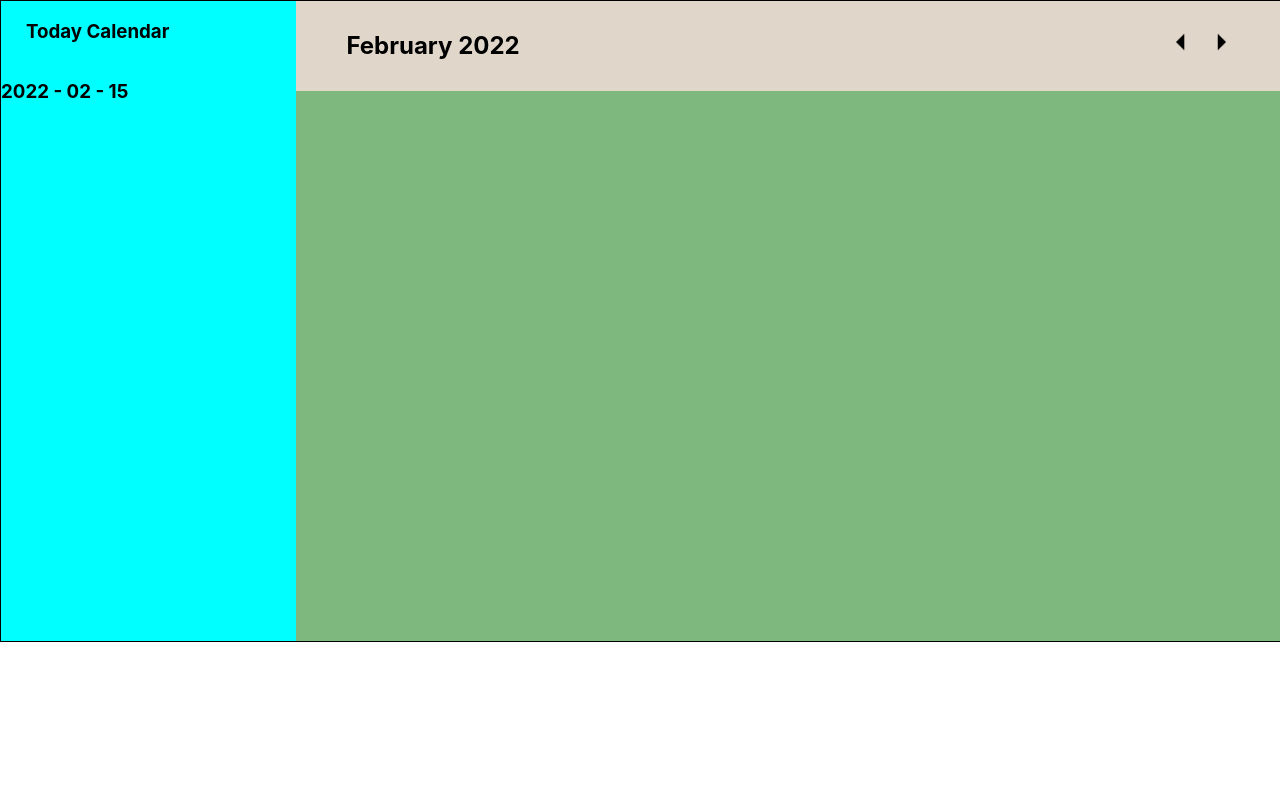
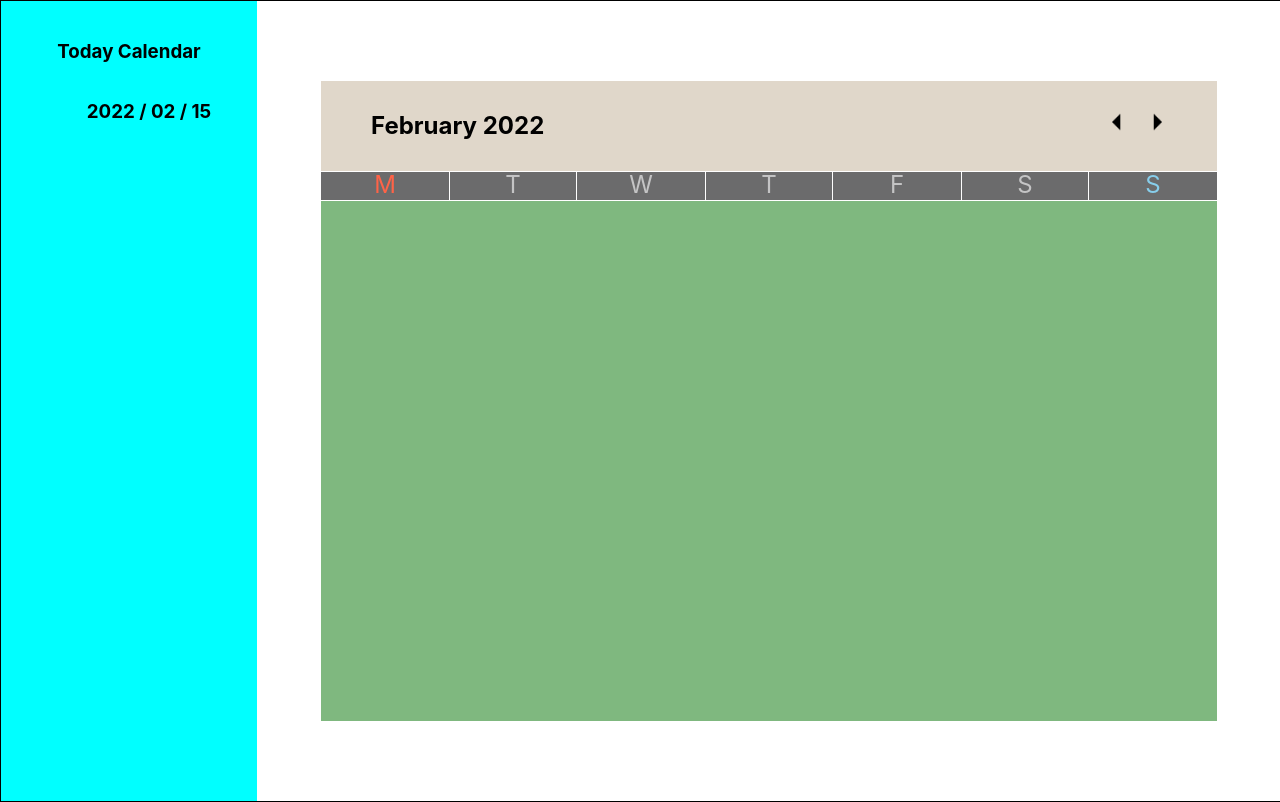
Before and after one commit to iiolo/react-calendar, a React (Create React App) app: page / in a window 1280 px wide. Built offline with nearby package versions, Linux system fonts and the light colour scheme.

Commit message:
calendar 영역 중앙 배치, calendar 요일 header 추가

```diff
--- a/src/App.css
+++ b/src/App.css
@@ -1,26 +1,64 @@
 .layout {
     width: 100vw;
-    height: 80vh;
+    height: 100vh;
     border: 1px solid black;
     display: flex;
 }
 .todo-container {
     background-color: aqua;
-    width: 30%;
+    width: 20%;
     height: 100%;
 }
 .app-container {
+    width: 70vw;
+    height: 80vh;
     display: flex;
     flex-direction: column;
-    width: 100%;
-    height: 100%;
+    margin: auto;
 }
-
+/* calendar */
+/* calendar component */
 .calendar-container {
     flex-grow: 1;
     background-color: rgb(127, 184, 127);
 }
-/* calendar header */
+
+/* calendar-header */
+
+.calendar-week-header {
+    display: flex;
+    height: 30px;
+    background-color: green;
+}
+
+.calendar-week-component {
+    width: 14.2857143%;
+    text-align: center;
+    box-sizing: border-box;
+    background-color: rgb(107, 107, 108);
+    border: 0.1px solid white;
+    font-size: 1.5rem;
+    line-height: 25px;
+}
+
+.calendar-week-component:nth-child(odd) {
+    border-left: none;
+    border-right: none;
+}
+
+.week-weekday {
+    color: rgba(255, 255, 255, 0.603);
+}
+
+.week-sun {
+    color: tomato;
+}
+
+.week-sat {
+    color: skyblue;
+}
+
+/* header */
 .header-container {
     flex-basis: 50px;
     background-color: rgb(224, 215, 202);
@@ -76,14 +114,14 @@
     flex-basis: 50px;
     display: flex;
     flex-wrap: wrap;
-    justify-content: space-between;
+    padding-top: 20px;
+    justify-content: center;
 }
 .todoHeader {
     box-sizing: border-box;
-    padding-left: 25px;
 }
 
 .todoHeader-today {
     box-sizing: border-box;
-    padding-right: 25px;
+    padding-left: 40px;
 }
--- a/src/App.js
+++ b/src/App.js
@@ -22,13 +22,13 @@ class App extends Component {
             <div className="layout">
                 <div className="todo-container">
                     <TodoHeader
-                        today={this.state.today.format('YYYY - MM - DD')}
+                        today={this.state.today.format('YYYY / MM / DD')}
                     />
                 </div>
                 <div className="app-container">
                     <Header
                         YearMonth={this.state.YearMonth.format('MMMM YYYY')}
-                        today={this.state.today.format('YYYY - MM - DD')}
+                        today={this.state.today.format('YYYY / MM / DD')}
                         nextMonth={this.nextMonth}
                     />
                     <Calendar />
--- a/src/Calendar.js
+++ b/src/Calendar.js
@@ -1,8 +1,61 @@
 import React, { Component } from 'react';
+
+class WeekHeader extends Component {
+    dateToArray = (dates) => {
+        if (Array.isArray(dates)) {
+            return dates;
+        } else if (typeof dates === 'string') {
+            return dates.split(',');
+        } else {
+            return ['M', 'T', 'W', 'T', 'F', 'S', 'S'];
+        }
+    };
+
+    mapArrayToDate = (dateArray) => {
+        try {
+            if (dateArray.length !== 7) {
+                console.log(new Error('dates props must be had 7 date'));
+                dateArray = ['일', '월', '화', '수', '목', '금', '토'];
+            }
+
+            return dateArray.map((date, index) => {
+                const className = () => {
+                    let className = 'calendar-week-component';
+                    if (index === 0) {
+                        return className + ' week-sun';
+                    } else if (index === 6) {
+                        return className + ' week-sat';
+                    } else {
+                        return className + ' week-weekday';
+                    }
+                };
+                return (
+                    <div className={className()} key={'header-' + date}>
+                        {date}
+                    </div>
+                );
+            });
+        } catch {
+            throw new Error('date must be string or component');
+        }
+    };
+
+    render() {
+        return (
+            <div className="calendar-week-header">
+                {this.mapArrayToDate(this.dateToArray(this.props.dates))}
+            </div>
+        );
+    }
+}
 
 class Calendar extends Component {
     render() {
-        return <div className="calendar-container"></div>;
+        return (
+            <div className="calendar-container">
+                <WeekHeader />
+            </div>
+        );
     }
 }
 
```
